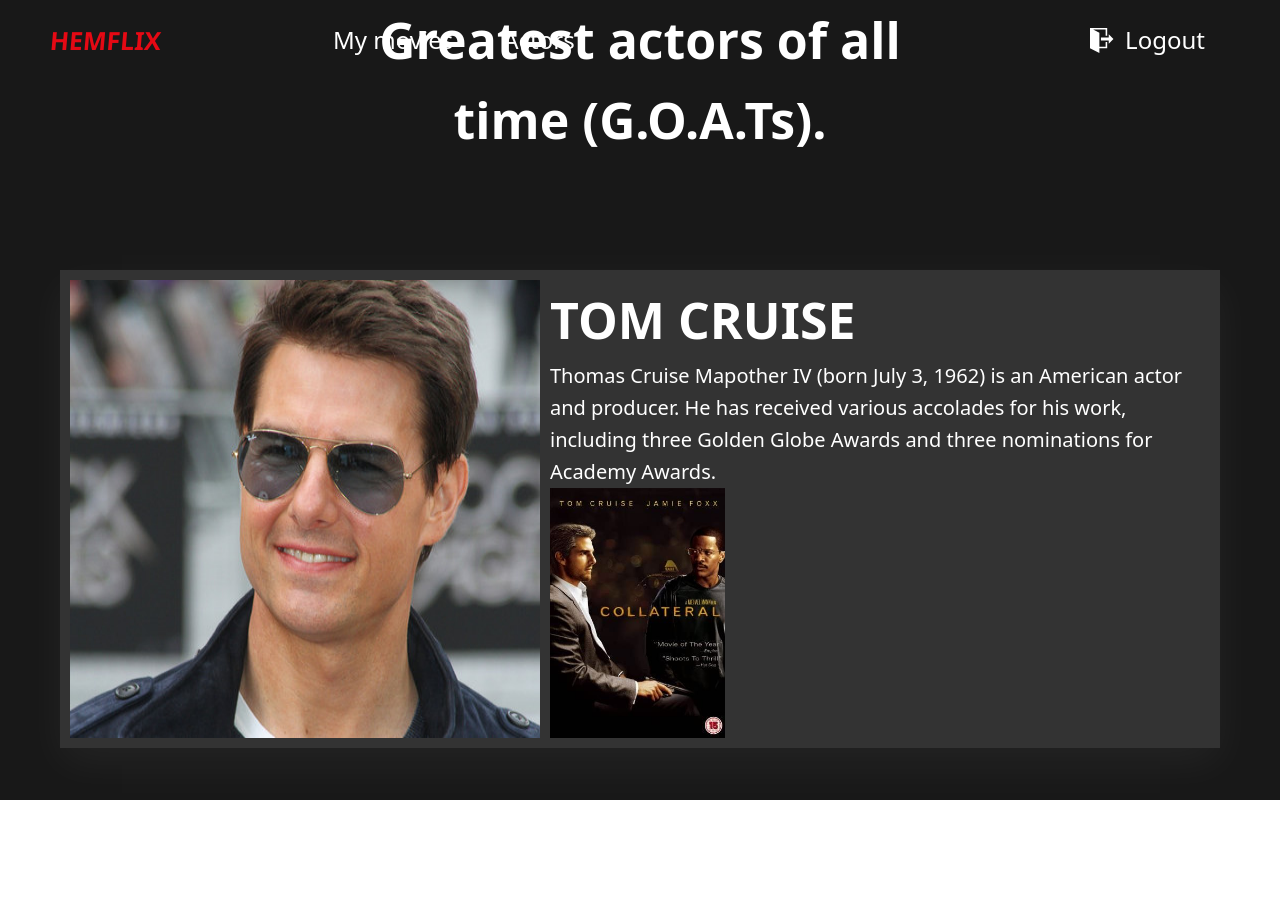
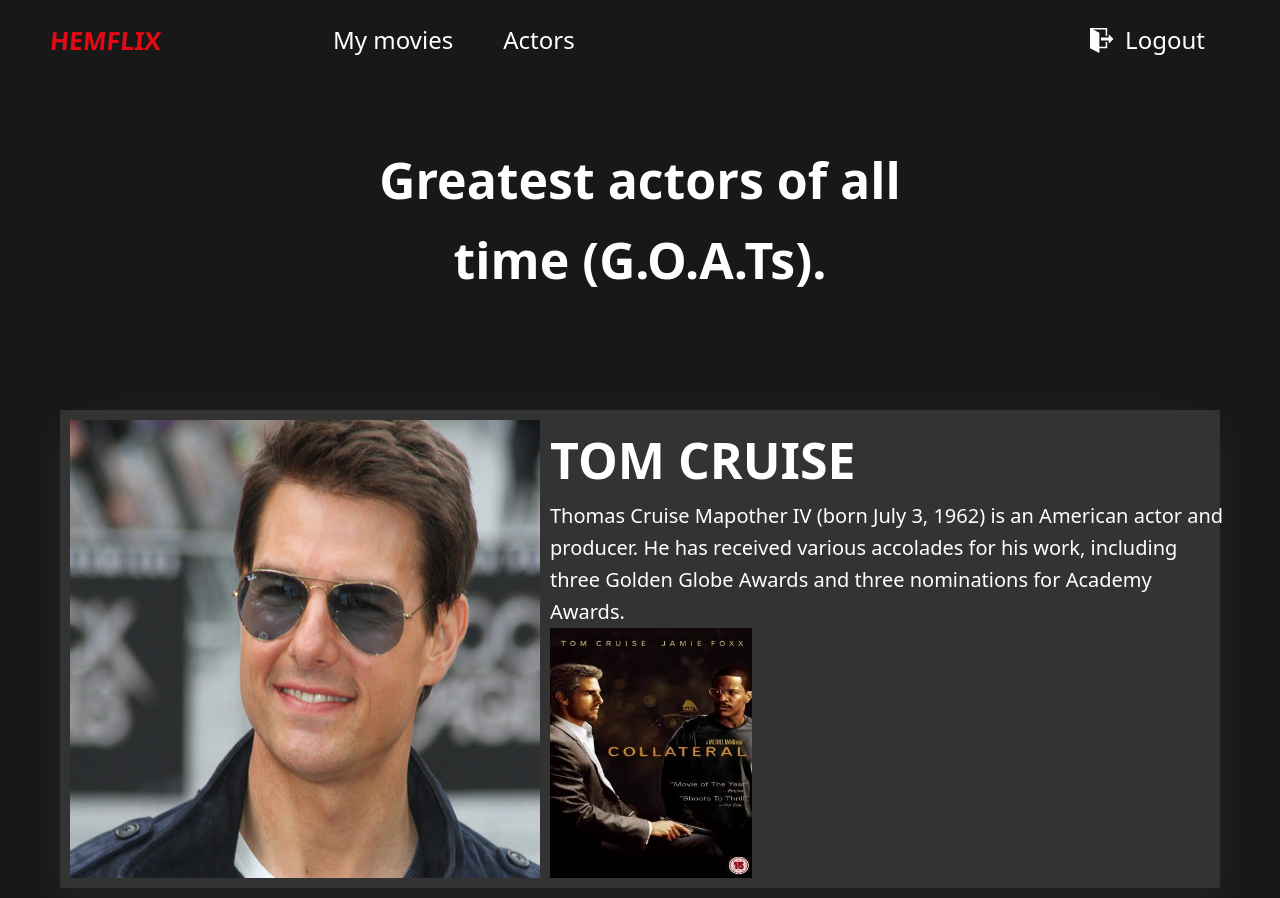
Before and after one commit to Helmy-chaabane/HemFlix, a React (Create React App) app: page /actors in a window 1280 px wide. Before the commit the page ends 800 px from the top, so only its background shows below. Built offline with nearby package versions, Linux system fonts and the light colour scheme.

Commit message:
some modifs

```diff
--- a/src/Components/Trailler/Trailer.jsx
+++ b/src/Components/Trailler/Trailer.jsx
@@ -1,12 +1,12 @@
 import React, { useRef } from "react";
-import bigCover from "../../Images/collateral_bigCover.jpg";
 import { useSelector } from "react-redux";
 import { getMovie } from "../../Redux/selectors/movies";
+import { useHistory } from "react-router";
 import "./trailer.scss";
 
 const Trailer = ({ movieId, trailer }) => {
   const movie = useSelector(getMovie(movieId));
-  console.log(trailer);
+  const history = useHistory();
   const ref = useRef();
   return (
     <div className="trailer">
@@ -16,7 +16,7 @@ const Trailer = ({ movieId, trailer }) => {
         className="trailer__img"
         onMouseEnter={() => ref.current.play()}
         onMouseLeave={() => ref.current.pause()}
-        onClick={() => `/movie/${movie.id}`}
+        onClick={() => history.push(`/movie/${movie.id}`)}
       />
       <video
         ref={ref}
@@ -24,7 +24,7 @@ const Trailer = ({ movieId, trailer }) => {
         className="trailer__video"
         loop
         preload="auto"
-        poster={bigCover}
+        poster={movie.bigCover}
         src={trailer}
       ></video>
     </div>
--- a/src/Components/Trailler/trailer.scss
+++ b/src/Components/Trailler/trailer.scss
@@ -5,6 +5,7 @@
 
   &__img {
     height: 100%;
+    flex: 0 0 30%;
     cursor: pointer;
   }
 
@@ -17,8 +18,6 @@
     height: 100%;
     height: 100%;
     outline: none;
-    padding: 0rem;
-    margin: 0;
     opacity: 0;
     transition: all 1s;
   }
--- a/src/Pages/Actors/actors.scss
+++ b/src/Pages/Actors/actors.scss
@@ -3,7 +3,7 @@
   min-height: 100vh;
 
   &__intro {
-    height: auto;
+    height: 30rem;
     display: flex;
     justify-content: center;
     align-items: flex-end;
@@ -43,7 +43,6 @@
     padding: 0rem 1rem;
     display: flex;
     flex-direction: column;
-    justify-content: space-between;
   }
 
   &__name {
```
